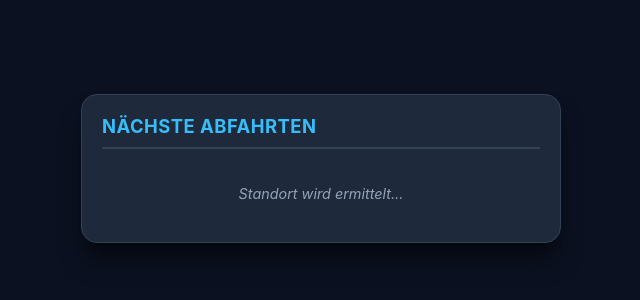
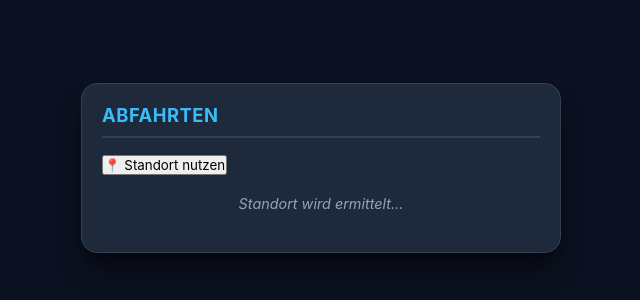
Before and after one commit to JanisBorer/Fahrplan, a plain HTML site: page index.html in a window 1280 px wide. Shown: the part 232-532 px from the top of the page, without its empty margins (319-959 px from the left). Drawn offline with Linux system fonts and the light colour scheme.

Commit message:
Update header and add location button in index.html

```diff
--- a/index.html
+++ b/index.html
@@ -10,7 +10,11 @@
 <body>
 
 <div class="board">
-    <h2>Nächste Abfahrten</h2>
+    <div class="header-container">
+        <h2>Abfahrten</h2>
+        <button id="location-btn" onclick="fetchLocationBased()">📍 Standort nutzen</button>
+    </div>
+
     <div id="timetable" class="timetable-container">
         <div class="status-message">Lade Daten...</div>
     </div>
```
